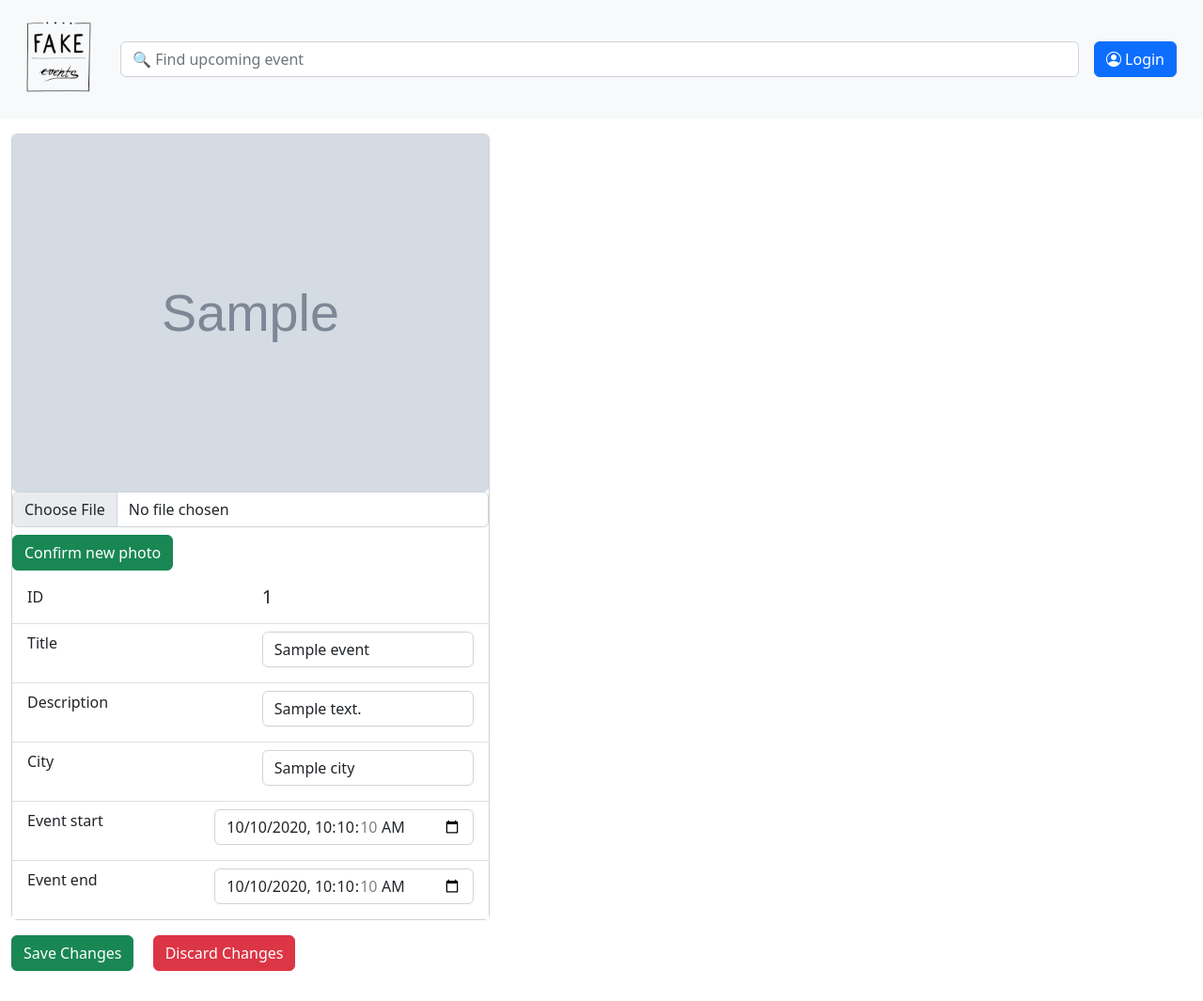
After one commit to Lumpator/SDA_final_project, a Django app: template events/templates/edit_event.html in a window 1280 px wide. The commit adds this page. Shown: the whole page at 94% size. Run offline with Django 4.2, Linux system fonts and the light colour scheme; the template is opened without the code that fills it: most values are stand-ins (such as "Sample title", 1, 10 or a date in 2020); grey boxes marked "Sample" are stand-in pictures; some libraries are stand-ins or nearby versions.

Commit message:
added func edit, edit photo

```diff
--- a/events/templates/created_events.html
+++ b/events/templates/created_events.html
@@ -17,7 +17,7 @@
                         <h5 class="card-title">{{ event.title }}  </h5>
                         <p class="card-text">{{ event.description|truncatechars:50 }} </p>
                         <a href="{% url "event_detail" event.id %}" class="btn btn-lg btn-primary">Details</a>
-                        <a href="{% url "event_detail" event.id %}" class="btn btn-lg btn-outline-warning">Edit</a>
+                        <a href="{% url "edit_event" event.id %}" class="btn btn-lg btn-outline-warning">Edit</a>
                         <a href="{% url "delete_event" event.id %}" class="btn btn-lg btn-danger float-end">Delete</a>
                     </div>
                 </div>
--- /dev/null
+++ b/events/templates/edit_event.html
@@ -0,0 +1,79 @@
+{% extends "base.html" %}
+{% block content %}
+
+    <div class="container-fluid my-3">
+
+            <div class="row">
+                <div class="col-lg-5">
+                    <div class="card">
+                        <img src="{{ event.photo }}" class="card-img" alt="Event photo">
+                        <form method="post" action="/event/{{event.id}}/update_photo" enctype="multipart/form-data">
+                        {% csrf_token %}
+                        <input class="form-control" type="file" id="upload_new_photo" name="upload_new_photo" >
+                        <input type="submit" class="my-2 btn btn-success" value="Confirm new photo" id="upload_photo_submit" >
+                        </form>
+           <form action="" method="post">
+               {% csrf_token %}
+                        <ul class="list-group list-group-flush">
+                            <li class="list-group-item">
+                                <div class="row">
+                                    <div class="col text-start">ID</div>
+                                    <div class="col h5">{{ event.id }}</div>
+                                </div>
+                            </li>
+                            <li class="list-group-item">
+                                <div class="row">
+                                    <div class="col text-start">Title</div>
+                                    <div class="col text-end h5">
+                                        <input class="form-control" type="text" name="title" value="{{ event.title }}"></div>
+                                </div>
+                            </li>
+                            <li class="list-group-item">
+                                <div class="row">
+                                    <div class="col text-start">Description</div>
+                                    <div class="col text-end h5">
+                                        <input class="form-control" type="text" name="description" value="{{ event.description }}"></div>
+                                </div>
+                            </li>
+                            <li class="list-group-item">
+                                <div class="row">
+                                    <div class="col text-start">City</div>
+                                    <div class="col text-end h5"><input class="form-control" type="text" name="city"
+                                                                        value="{{ event.city }}"></div>
+                                </div>
+                            </li>
+                            <li class="list-group-item">
+                                <div class="row">
+                                    <div class="col text-start">Event start</div>
+                                    <div class="col text-end h5">
+                                        <input class="form-control" type="datetime-local" name="event_start"
+                                               value="{{ event.event_start|date:'Y-m-d' }}T{{ event.event_start|time:'H:i:s' }}">
+                                    </div>
+                                </div>
+                            </li>
+                            <li class="list-group-item">
+                                <div class="row">
+                                    <div class="col text-start">Event end</div>
+                                    <div class="col text-end h5">
+                                        <input class="form-control" type="datetime-local" name="event_end"
+                                               value="{{ event.event_end|date:'Y-m-d' }}T{{ event.event_end|time:'H:i:s' }}">
+                                    </div>
+                                </div>
+                            </li>
+
+
+                        </ul>
+
+                    </div>
+                    <button type="submit" class="btn btn-success my-3">Save Changes</button>
+                    <a href="{% url "event_detail" event.id %}" class="btn btn-danger mx-3">Discard Changes</a>
+
+
+                </div>
+
+
+            </div>
+           </form>
+    </div>
+
+{% endblock %}
--- a/events/urls.py
+++ b/events/urls.py
@@ -15,4 +15,8 @@ urlpatterns = [
     path("search/", events.views.search, name="search"),
     path("my-events", events.views.my_events, name="my_events"),
     path("event/<str:id>/delete", events.views.delete_event, name="delete_event"),
+    path("event/<str:id>/edit", events.views.edit_event, name="edit_event"),
+    path("event/<str:id>/update_photo", events.views.update_photo, name="update_photo"),
+
+
 ]
```
Also changed, not shown: events/templates/event_detail.html (+7 -1 lines), events/views.py (+31 -1 lines).
